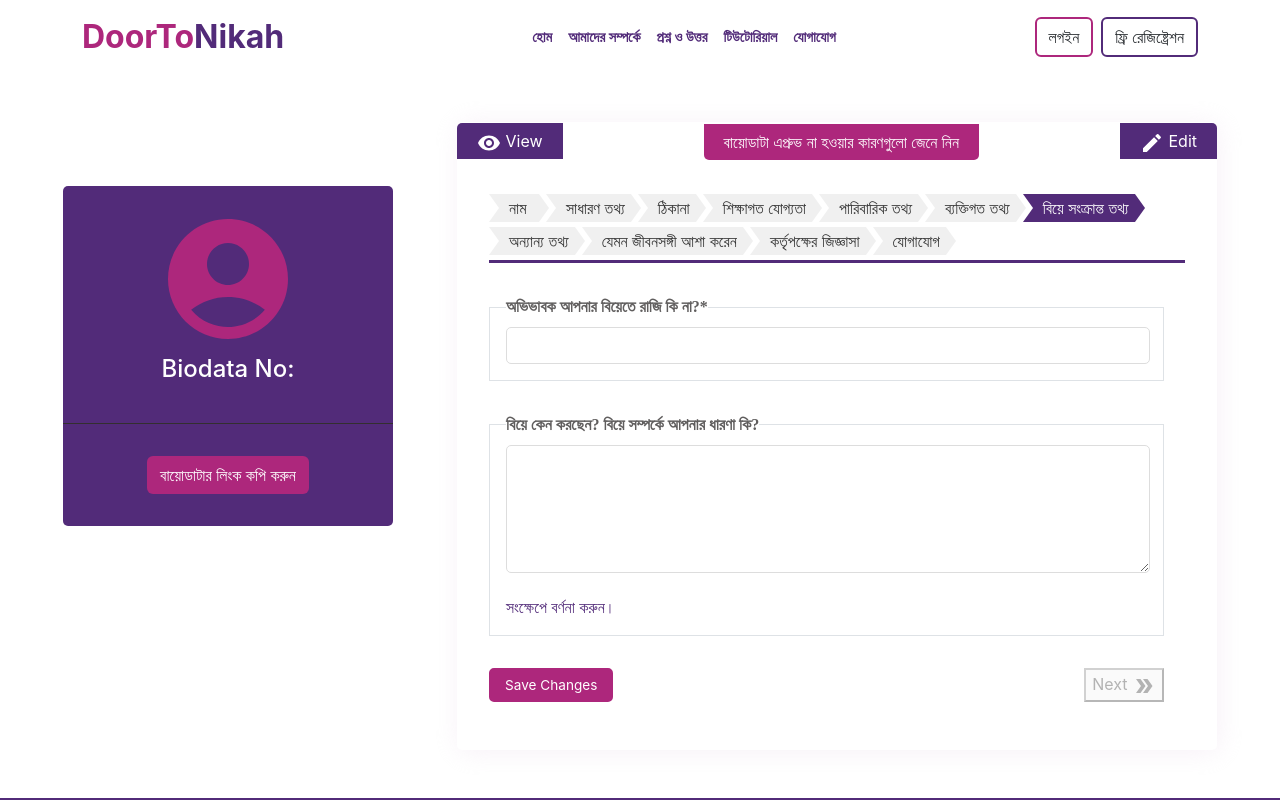
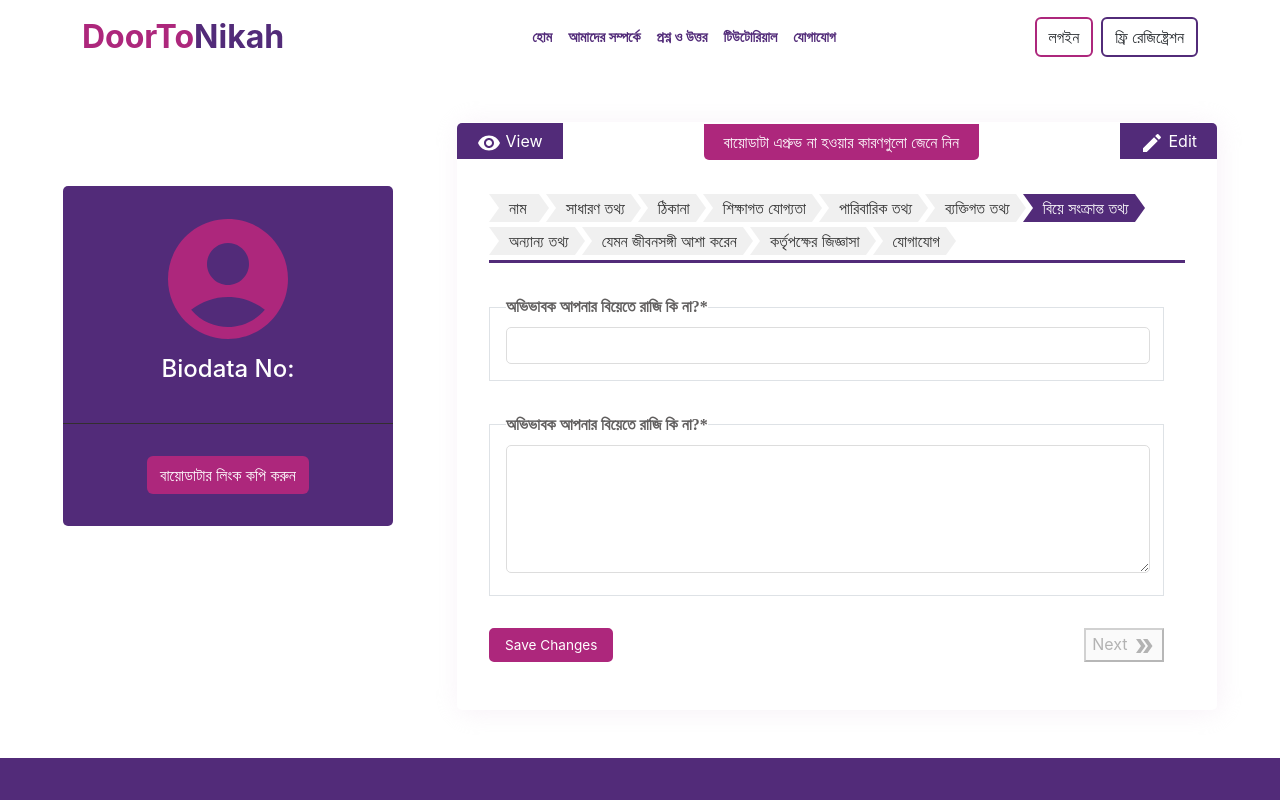
Before and after one commit to SumanIslam/DoorToNikah, a React (Create React App) app: page /biodata/registration/step7 in a window 1280 px wide. Shown: the top 800 px of the page. Built offline with nearby package versions, Linux system fonts and the light colour scheme; a web font is replaced by a local one.

Commit message:
refactor the code of step7 component

```diff
--- a/src/component/registration/step6/step6-form-container.component.jsx
+++ b/src/component/registration/step6/step6-form-container.component.jsx
@@ -29,7 +29,6 @@ const Step6FormContainer = () => {
 		setPersonalInfo({ ...personalInfo, [e.target.name]: e.target.value });
 	};
 
-	console.log(personalInfo);
 	return (
 		<div className='step-container'>
 			<FormContainerNav />
--- a/src/component/registration/step7/step7-form-container.component.jsx
+++ b/src/component/registration/step7/step7-form-container.component.jsx
@@ -1,10 +1,24 @@
+import { useState } from 'react';
 // component
 import FormContainerButtonNav from '../common-component/form-container-button-nav/form-container-button-nav.component';
 import FormContainerNav from '../common-component/form-container-nav/form-container-nav.component';
 import NextButton from '../common-component/next-button/next-button.component';
 import SaveChangesButton from '../common-component/save-changes-button/save-changes-button.component';
+import FormButtonContainer from '../common-component/form-button-container/form-button-container.component';
+import InputField from '../common-component/input-field/input-field.component';
 
 const Step7FormContainer = () => {
+	const [marriageInfo, setMarriageInfo] = useState({
+		parentsConsent: '',
+		reasonOfMarriage: ''
+	})
+
+	const handleMarriageInfo = (e) => {
+		e.preventDefault();
+		setMarriageInfo({ ...marriageInfo, [e.target.name]: e.target.value });
+	};
+
+	console.log(marriageInfo);
 	return (
 		<div className='step-container'>
 			<FormContainerNav />
@@ -12,27 +26,30 @@ const Step7FormContainer = () => {
 				<FormContainerButtonNav current={7} />
 				<div className='form-container'>
 					{/* for parents consent */}
-					<fieldset className='border pl-1 custom-input-container mt-1'>
-						<legend className='float-none w-auto'>
-							অভিভাবক আপনার বিয়েতে রাজি কি না?*
-						</legend>
-						<input type='text' className='full-width' />
-					</fieldset>
+					<InputField
+						title='অভিভাবক আপনার বিয়েতে রাজি কি না?*'
+						variant='input'
+						value={marriageInfo.parentsConsent}
+						required={true}
+						name='parentsConsent'
+						handleChange={handleMarriageInfo}
+					/>
 
 					{/* for reasons of nikah*/}
-					<fieldset className='border pl-1 custom-input-container mt-1'>
-						<legend className='float-none w-auto'>
-							বিয়ে কেন করছেন? বিয়ে সম্পর্কে আপনার ধারণা কি?
-						</legend>
-						<textarea rows={5} className='full-width' />
-						<p className='guide-text'>সংক্ষেপে বর্ণনা করুন।</p>
-					</fieldset>
+					<InputField
+						title='অভিভাবক আপনার বিয়েতে রাজি কি না?*'
+						variant='textarea'
+						value={marriageInfo.reasonOfMarriage}
+						required={true}
+						name='reasonOfMarriage'
+						handleChange={handleMarriageInfo}
+					/>
 				</div>
 				{/* buttons */}
-				<div className='d-flex justify-content-between width'>
-					<SaveChangesButton />
-					<NextButton disabled={true} />
-				</div>
+				<FormButtonContainer
+					states={marriageInfo}
+					url='/biodata/registration/step8'
+				/>
 			</div>
 		</div>
 	);
```
